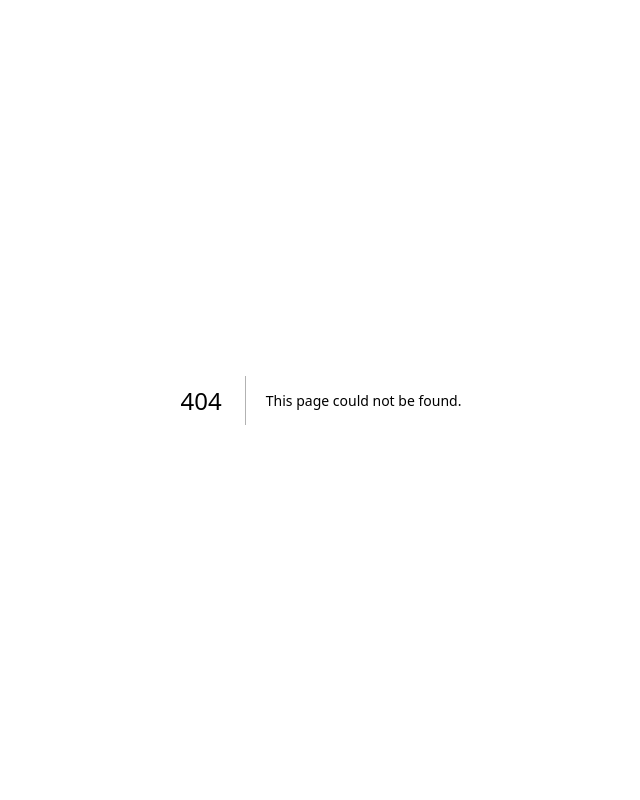
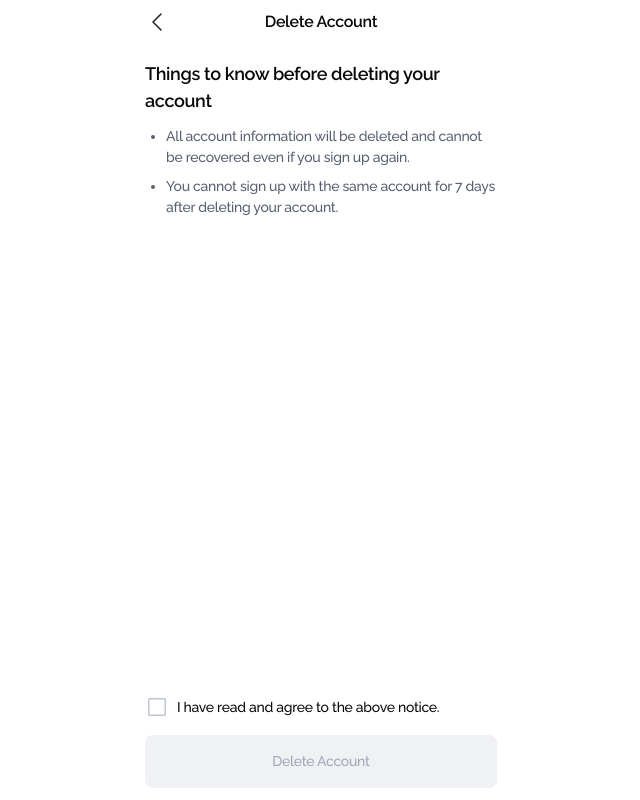
Before and after one commit to ryeongkk/KOMME-FE, a Next.js app: page /my/account/delete in a window 1280 px wide. Before the commit this address had no page. Shown: the whole page, without its empty margins (319-959 px from the left). Built offline with nearby package versions, Linux system fonts and the light colour scheme.

Commit message:
feat: 계정 탈퇴 화면 구현

```diff
--- /dev/null
+++ b/src/app/my/account/delete/page.tsx
@@ -0,0 +1,9 @@
+import { DeleteAccountScreen } from "@/components/my/delete-account-screen";
+
+export default function DeleteAccountPage() {
+  return (
+    <main className="flex flex-1 flex-col bg-white">
+      <DeleteAccountScreen />
+    </main>
+  );
+}
--- a/src/components/AGENTS.md
+++ b/src/components/AGENTS.md
@@ -13,7 +13,7 @@ App Router 라우트 트리 바깥에서 여러 라우트가 공유하는 React
 |-----------|---------|
 | `ui/` | 특정 기능에 속하지 않는 범용 재사용 프리미티브 (예: `bottom-sheet.tsx`, `text-field.tsx`) |
 | `login/` | 로그인 플로우 화면 전용 컴포넌트 (`login-screen.tsx` = `/login`, `terms-screen.tsx` = `/login/terms`, `email-screen.tsx` = `/login/email`, `code-screen.tsx` = `/login/code`, `password-screen.tsx` = `/login/password`, `nickname-screen.tsx` = `/login/nickname`) |
-| `my/` | 마이페이지 플로우 화면 전용 컴포넌트 (`my-screen.tsx` = `/my`, `my-account-screen.tsx` = `/my/account`(로그아웃 확인 다이얼로그 포함), `edit-profile-screen.tsx` = `/my/account/edit`(닉네임 변경), `language-setting-screen.tsx` = `/my/language`, `terms-policy-list-screen.tsx` = `/my/terms`, `terms-policy-detail-screen.tsx` = `/my/terms/service`·`/my/terms/privacy`·`/my/terms/location` 3개 라우트가 공유하는 헤더 전용 컴포넌트) |
+| `my/` | 마이페이지 플로우 화면 전용 컴포넌트 (`my-screen.tsx` = `/my`, `my-account-screen.tsx` = `/my/account`(로그아웃 확인 다이얼로그 포함), `edit-profile-screen.tsx` = `/my/account/edit`(닉네임 변경), `delete-account-screen.tsx` = `/my/account/delete`(계정 탈퇴 동의 + 최종 확인 다이얼로그), `language-setting-screen.tsx` = `/my/language`, `terms-policy-list-screen.tsx` = `/my/terms`, `terms-policy-detail-screen.tsx` = `/my/terms/service`·`/my/terms/privacy`·`/my/terms/location` 3개 라우트가 공유하는 헤더 전용 컴포넌트) |
 
 ## 주요 파일
 
@@ -35,6 +35,8 @@ App Router 라우트 트리 바깥에서 여러 라우트가 공유하는 React
 - `language-setting-screen.tsx`의 `CURRENT_LANGUAGE`는 실제 i18n이 없어서 "영어가 활성 언어"라고 흉내만 낸 상수입니다 — 다른 언어를 고르면 Confirm 버튼이 활성화되지만 눌러도 `/my`로 돌아갈 뿐 실제로 언어가 바뀌지는 않습니다. 실제 i18n 라우팅이 생기면 이 상수와 Confirm 버튼의 `onClick`을 교체하세요.
 - `my-screen.tsx`의 하단 탭바(`Tapbar`)는 아직 이 화면에서만 쓰여서 별도 파일로 빼지 않고 `my-screen.tsx` 안에 로컬 컴포넌트로 둡니다. Home/Course 라우트가 생겨 다른 화면에서도 필요해지면 그때 `ui/`로 옮기세요. Course 탭은 아직 라우트가 없어 클릭해도 아무 일도 일어나지 않습니다 — `/course`가 생기면 연결하세요.
 - `my-account-screen.tsx`의 "Log Out"은 바로 이동하지 않고 `ui/bottom-sheet.tsx`와 같은 네이티브 popover API(`popoverTarget`/`popover="auto"`)로 화면 중앙 확인 다이얼로그(`#logout-dialog`, Figma 노드 `392:14406`)를 띄웁니다. 지금은 이 화면에서만 쓰여서 로컬로 인라인했습니다 — 다른 화면에서도 로그아웃 확인이 필요해지면 그때 `ui/`로 옮기세요. "Log out" 확정 시 실제 세션 정리 없이 `/login`으로 이동합니다.
+- `my-account-screen.tsx`의 "Delete Account"는 `/my/account/delete`(`delete-account-screen.tsx`)로 이동합니다.
+- `delete-account-screen.tsx`(`/my/account/delete`, Figma 노드 `393:14585`/`393:14989`/`408:15111`)는 동의 체크박스로 하단 "Delete Account" 버튼을 활성화하고, 활성화된 버튼은 `my-account-screen.tsx`의 로그아웃 다이얼로그와 같은 네이티브 popover 패턴으로 "Final Confirmation" 다이얼로그(`#delete-confirm-dialog`)를 띄웁니다. 체크박스 아이콘 색은 채워졌을 때 `primary`, 비었을 때 `gray-300`(Figma 노드 `393:15025`/`393:15053` 변수값 기준). 실제 세션이 없어 로그아웃과 동일하게 최종 "Delete" 확정 시 세션 정리 없이 `/login`으로 이동합니다 — 실제 탈퇴 API가 생기면 이 지점에서 호출하세요.
 - `edit-profile-screen.tsx`(`/my/account/edit`, 닉네임 변경)는 `login/nickname-screen.tsx`와 검증 정규식·예약어 스텁·토스트 애니메이션 패턴을 그대로 재사용하지만, Figma 스펙(노드 `345:5075`)상 캡션 문구가 다릅니다: 형식 오류든 중복 닉네임이든 필드 아래 캡션은 항상 "Please use 2–20 characters..." 힌트 문구를 빨간색으로만 보여주고, "This nickname is already in use." 문구는 캡션이 아니라 하단 토스트에만 나타납니다 — `nickname-screen.tsx`처럼 `error` prop에 서로 다른 메시지를 넣지 마세요.
 
 ### 아이콘 다루기
--- /dev/null
+++ b/src/components/my/delete-account-screen.tsx
@@ -0,0 +1,96 @@
+"use client";
+
+import { useRouter } from "next/navigation";
+import { useState } from "react";
+import { ArrowLeftIcon, CheckboxEmptyIcon, CheckboxFillIcon } from "@/components/icons";
+
+const NOTICES = [
+  "All account information will be deleted and cannot be recovered even if you sign up again.",
+  "You cannot sign up with the same account for 7 days after deleting your account.",
+];
+
+export function DeleteAccountScreen() {
+  const router = useRouter();
+  const [agreed, setAgreed] = useState(false);
+
+  return (
+    <>
+      <div className="flex w-full items-center justify-between px-4 py-2.5">
+        <button type="button" aria-label="Back" onClick={() => router.back()} className="text-gray-900">
+          <ArrowLeftIcon className="size-6" />
+        </button>
+        <p className="text-body-sb-16 text-black">Delete Account</p>
+        <div className="size-6" aria-hidden />
+      </div>
+
+      <div className="flex w-full flex-col gap-3 px-4 pt-4">
+        <p className="text-heading-b-18 text-black">Things to know before deleting your account</p>
+        <ul className="flex flex-col gap-2 text-body-m-14 text-gray-500">
+          {NOTICES.map((notice) => (
+            <li key={notice} className="list-disc ms-[21px] leading-[1.5]">
+              {notice}
+            </li>
+          ))}
+        </ul>
+      </div>
+
+      <div className="mt-auto flex w-full flex-col gap-4 px-4 pt-5 pb-3">
+        <button
+          type="button"
+          aria-pressed={agreed}
+          onClick={() => setAgreed((prev) => !prev)}
+          className="flex items-center gap-2 text-left text-body-m-14 text-black"
+        >
+          {agreed ? (
+            <CheckboxFillIcon className="size-6 shrink-0 text-primary" />
+          ) : (
+            <CheckboxEmptyIcon className="size-6 shrink-0 text-gray-300" />
+          )}
+          I have read and agree to the above notice.
+        </button>
+
+        <button
+          type="button"
+          disabled={!agreed}
+          popoverTarget="delete-confirm-dialog"
+          className={`flex h-[53px] w-full items-center justify-center rounded-lg text-body-m-14 ${
+            agreed ? "bg-negative text-white" : "bg-gray-100 text-gray-400"
+          }`}
+        >
+          Delete Account
+        </button>
+      </div>
+
+      {/* ponytail: no auth session to clear yet, confirming just returns to the login screen — same stand-in as my-account-screen.tsx logout dialog */}
+      <div
+        id="delete-confirm-dialog"
+        popover="auto"
+        className="fixed inset-0 m-auto h-fit w-[299px] flex-col items-start gap-3 rounded-2xl border-0 bg-white p-4 [&::backdrop]:bg-black/30 [&:popover-open]:flex"
+      >
+        <div className="flex w-full flex-col gap-0.5">
+          <p className="w-full text-body-sb-16 text-black">Final Confirmation</p>
+          <p className="w-full text-body-m-14 text-gray-600">
+            {`Are you sure you want to permanently delete your account? This action cannot be undone.`}
+          </p>
+        </div>
+        <div className="flex gap-[9px]">
+          <button
+            type="button"
+            popoverTarget="delete-confirm-dialog"
+            popoverTargetAction="hide"
+            className="h-10 w-[129px] rounded-lg border border-gray-100 bg-white text-body-m-14 text-gray-500"
+          >
+            Cancel
+          </button>
+          <button
+            type="button"
+            onClick={() => router.push("/login")}
+            className="h-10 w-[129px] rounded-lg bg-negative text-body-m-14 text-white"
+          >
+            Delete
+          </button>
+        </div>
+      </div>
+    </>
+  );
+}
--- a/src/components/my/my-account-screen.tsx
+++ b/src/components/my/my-account-screen.tsx
@@ -33,8 +33,8 @@ export function MyAccountScreen() {
         </button>
         <button
           type="button"
-          disabled
-          className="w-full p-4 text-center text-caption-sb-12 text-gray-400"
+          onClick={() => router.push("/my/account/delete")}
+          className="w-full p-4 text-left text-body-m-14 text-black"
         >
           Delete Account
         </button>
```
